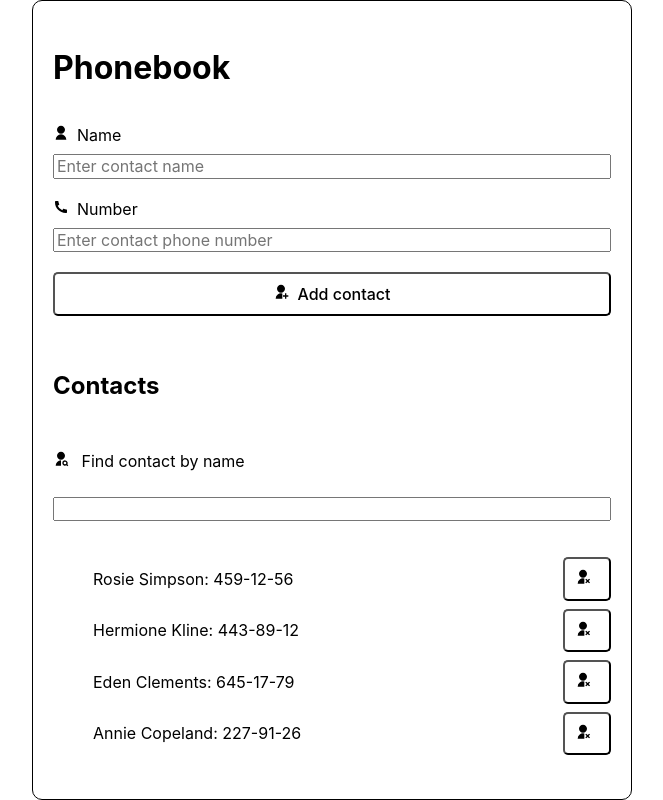
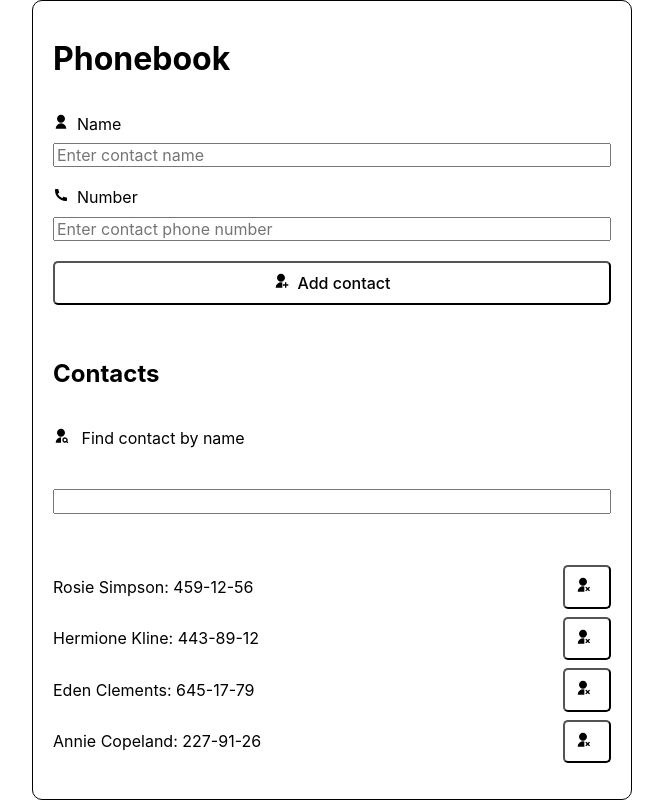
Before and after one commit to sandra-selezen/goit-react-hw-06-phonebook, a React (Create React App) app: page / in a window 1280 px wide. Shown: the whole page, without its empty margins (308-971 px from the left). Built offline with nearby package versions, Linux system fonts and the light colour scheme.

Commit message:
Update index.css

```diff
--- a/src/index.css
+++ b/src/index.css
@@ -14,6 +14,16 @@ code {
     monospace;
 }
 
+ul, li {
+  margin: 0;
+  padding: 0;
+}
+
+h1, h2, p {
+  margin-top: 4px;
+  margin-bottom: 4px;
+}
+
 button {
   cursor: pointer;
   outline: none;
```
